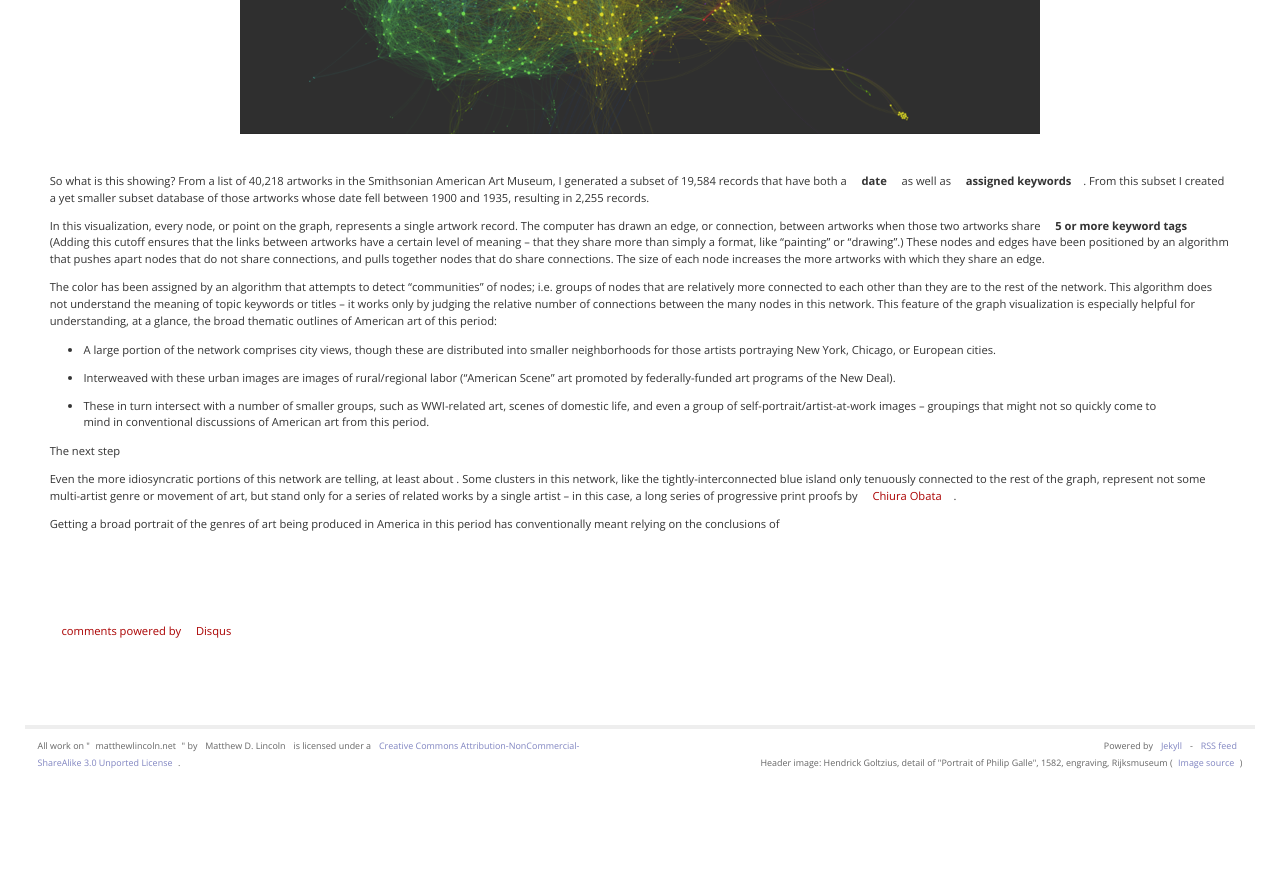
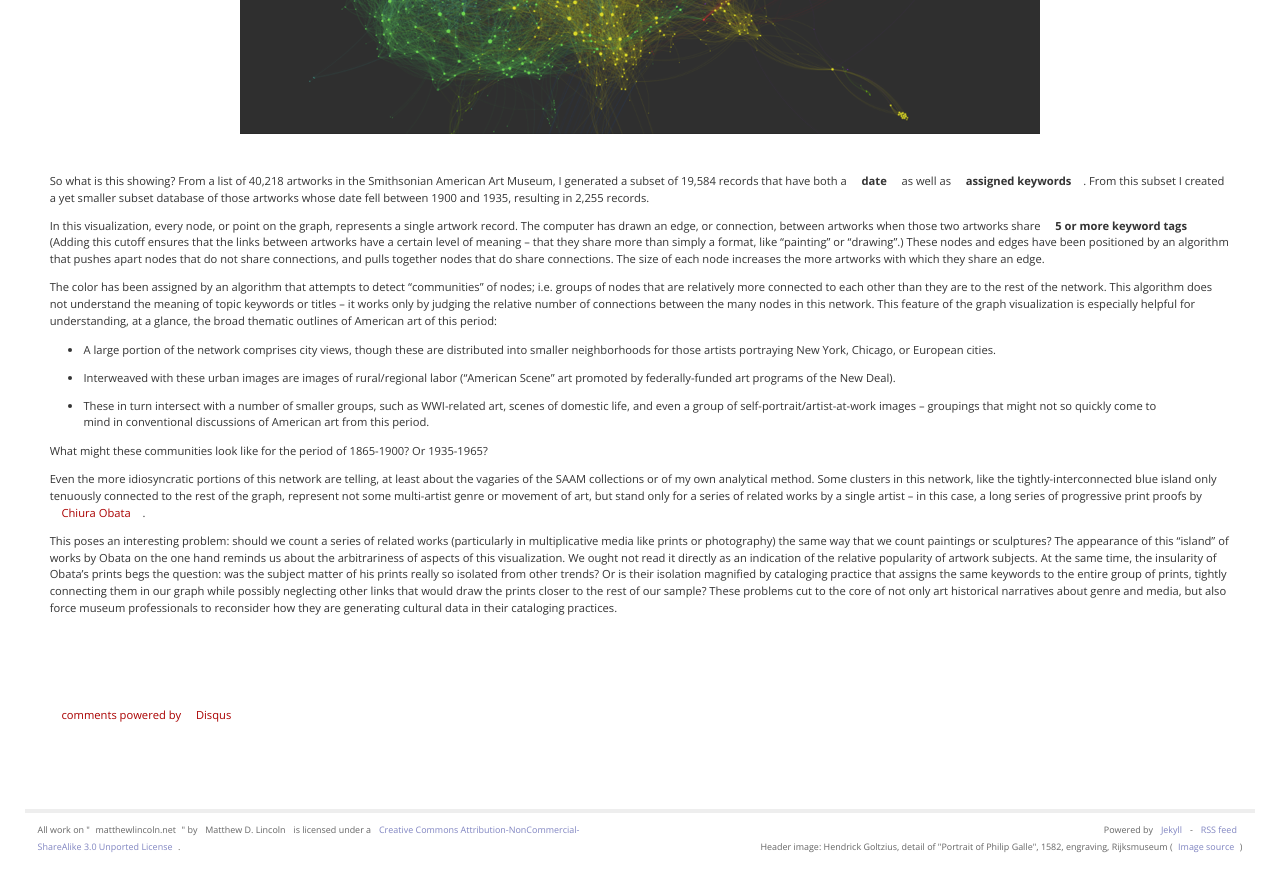
Before and after one commit to mdlincoln/mdlincoln.github.io, a Jekyll site: the page built from _posts/2013-11-15-networks-of-the-smithsonian-american-art-museum.md, in a window 1280 px wide and 900 px high, scrolled down 626 px. Shown: the top 892 px of the window. Built offline with Jekyll 4.4.1, drawn with Linux system fonts in a browser that asks for light colours; comment, search, counter and statistics services are not loaded; before the commit the page ends 1442 px from its top, so only the background shows below that.

Commit message:
Conclusion questions

```diff
--- a/_posts/2013-11-15-networks-of-the-smithsonian-american-art-museum.md
+++ b/_posts/2013-11-15-networks-of-the-smithsonian-american-art-museum.md
@@ -7,7 +7,6 @@ tags:
 - Art History
 - Digital Humanities
 ---
-
 
 This summer [I developed a small utility](/projects/scraping-the-smithsonian.html) to scrape collections data from the Smithsonian Institution's [database](http://collections.si.edu). I got to work digging through the artworks at the [Smithsonian American Art Museum](http://americanart.si.edu). Using [Gephi](http://gephi.org) I created a [network map](/assets/gephi/saam_network) of artworks there made between 1900 and 1935. (You can click through to go to an interactive version.)
 
@@ -23,8 +22,8 @@ The color has been assigned by an algorithm that attempts to detect "communities
 - Interweaved with these urban images are images of rural/regional labor ("American Scene" art promoted by federally-funded art programs of the New Deal).
 - These in turn intersect with a number of smaller groups, such as WWI-related art, scenes of domestic life, and even a group of self-portrait/artist-at-work images -- groupings that might not so quickly come to mind in conventional discussions of American art from this period.
 
-The next step
+What might these communities look like for the period of 1865-1900? Or 1935-1965?
 
-Even the more idiosyncratic portions of this network are telling, at least about . Some clusters in this network, like the tightly-interconnected blue island only tenuously connected to the rest of the graph, represent not some multi-artist genre or movement of art, but stand only for a series of related works by a single artist -- in this case, a long series of progressive print proofs by [Chiura Obata](http://collections.si.edu/search/results.htm?q=chiura+obata&view=&dsort=&date.slider=1920s%2C1940s).
+Even the more idiosyncratic portions of this network are telling, at least about the vagaries of the SAAM collections or of my own analytical method. Some clusters in this network, like the tightly-interconnected blue island only tenuously connected to the rest of the graph, represent not some multi-artist genre or movement of art, but stand only for a series of related works by a single artist -- in this case, a long series of progressive print proofs by [Chiura Obata](http://collections.si.edu/search/results.htm?q=chiura+obata&view=&dsort=&date.slider=1920s%2C1940s).
 
-Getting a broad portrait of the genres of art being produced in America in this period has conventionally meant relying on the conclusions of
+This poses an interesting problem: should we count a series of related works (particularly in multiplicative media like prints or photography) the same way that we count paintings or sculptures? The appearance of this "island" of works by Obata on the one hand reminds us about the arbitrariness of aspects of this visualization. We ought not read it directly as an indication of the relative popularity of artwork subjects. At the same time, the insularity of Obata's prints begs the question: was the subject matter of his prints really so isolated from other trends? Or is their isolation magnified by cataloging practice that assigns the same keywords to the entire group of prints, tightly connecting them in our graph while possibly neglecting other links that would draw the prints closer to the rest of our sample? These problems cut to the core of not only art historical narratives about genre and media, but also force museum professionals to reconsider how they are generating cultural data in their cataloging practices.
```
